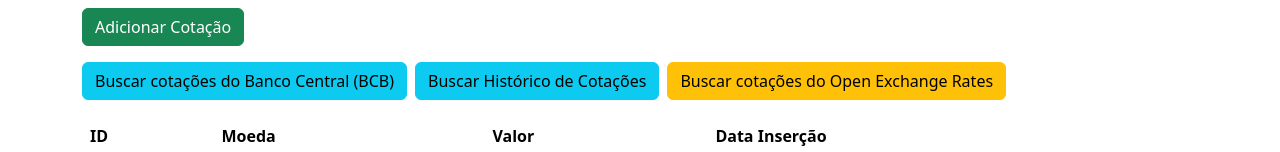
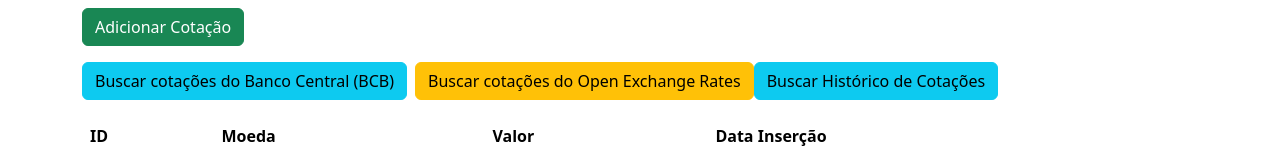
Before and after one commit to luciohc/cotacoes-api-fullstack, a React (Create React App) app in the folder frontend/: page / in a window 1280 px wide. Shown: the part 154-306 px from the top of the page. Built offline with nearby package versions, Linux system fonts and the light colour scheme; no server answers.

Commit message:
Adicionado botão de histórico de cotações no frontend

```diff
--- a/frontend/src/App.js
+++ b/frontend/src/App.js
@@ -69,6 +69,18 @@
         </button>
 
         <button
+          className="btn btn-warning"
+          onClick={() => {
+            $.get('https://cotacoes-api-fullstack.onrender.com/api/cotacoes/external/openex', () => {
+              alert('Cotações do Open Exchange Rates salvas!');
+              carregarCotacoes();
+            }).fail(() => alert('Erro ao buscar cotação do OpenEx'));
+          }}
+        >
+          Buscar cotações do Open Exchange Rates
+        </button>
+
+        <button
           className="btn btn-info me-2"
           onClick={() => {
             const moeda = prompt('Digite a moeda (ex: USD, EUR):');
@@ -88,19 +100,6 @@
           }}
         >
           Buscar Histórico de Cotações
-        </button>
-
-
-        <button
-          className="btn btn-warning"
-          onClick={() => {
-            $.get('https://cotacoes-api-fullstack.onrender.com/api/cotacoes/external/openex', () => {
-              alert('Cotações do Open Exchange Rates salvas!');
-              carregarCotacoes();
-            }).fail(() => alert('Erro ao buscar cotação do OpenEx'));
-          }}
-        >
-          Buscar cotações do Open Exchange Rates
         </button>
       </div>
 
```
